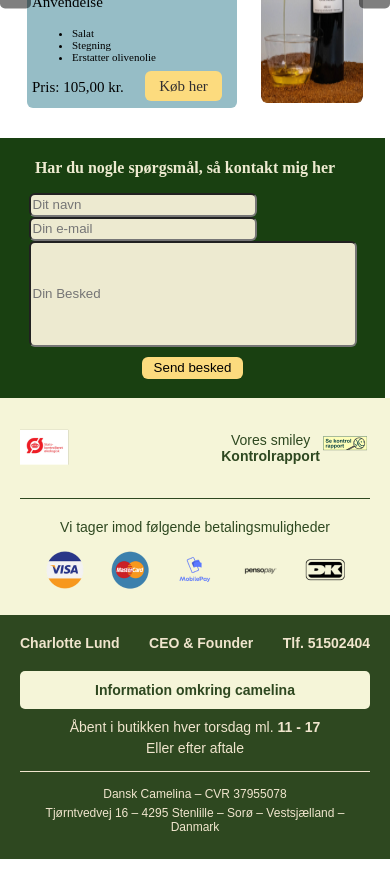
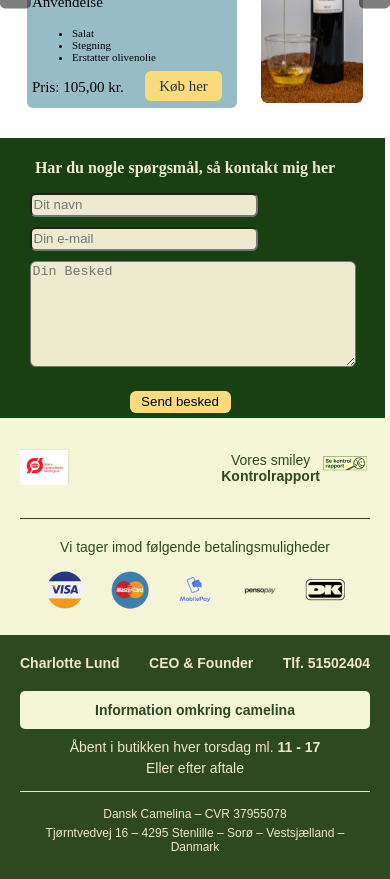
Before and after one commit to Vintherley/EksamenE24, a Vue app: page / in a window 390 px wide. Shown: the part 720-1599 px from the top of the page. Built offline with nearby package versions, Linux system fonts and the light colour scheme.

Commit message:
Rettelser af forskellige ting og tilføjelse af product component

```diff
--- a/src/components/ContactForm.vue
+++ b/src/components/ContactForm.vue
@@ -1,69 +1,156 @@
 <script setup>
+import { ref } from 'vue';
 
+// Refs til inputfelterne
+const name = ref('');
+const email = ref('');
+const message = ref('');
+const showPopup = ref(false); // Styrer synligheden af pop-up
+const feedbackMessage = ref('');
+
+// Funktion til at håndtere indsendelse
+const handleSubmit = () => {
+  if (!name.value || !email.value || !message.value) {
+    feedbackMessage.value = 'Alle felter skal udfyldes!';
+    showPopup.value = true;
+    return;
+  }
+
+  // Indstil feedback-besked og vis pop-up
+  feedbackMessage.value = `Tak for din besked, ${name.value}! Du hører fra mig hurtigst muligt.`;
+  showPopup.value = true;
+
+  // Nulstil felterne
+  name.value = '';
+  email.value = '';
+  message.value = '';
+};
+
+// Funktion til at lukke pop-up
+const closePopup = () => {
+  showPopup.value = false;
+};
 </script>
 
 <template>
   <div class="background-box">
+    <h3 class="title-contakt">Har du nogle spørgsmål, så kontakt mig her</h3>
+    <form @submit.prevent="handleSubmit">
+      <input
+        type="text"
+        v-model="name"
+        class="input-name-email"
+        placeholder="Dit navn"
+      />
 
-        <h3 class="title-contakt">Har du nogle spørgsmål, så kontakt mig her</h3>
+      <input
+        type="email"
+        v-model="email"
+        class="input-name-email"
+        placeholder="Din e-mail"
+      />
 
-    <form >
-        <input type="text" class="input-name-email" placeholder="Dit navn">
+      <textarea
+        v-model="message"
+        class="input-message"
+        placeholder="Din Besked"
+      ></textarea>
 
-        <input type="text" class="input-name-email" placeholder="Din e-mail">
+      <button type="submit" class="send-btn">Send besked</button>
+    </form>
 
-        <input type="text"class="input-message" placeholder="Din Besked">
-    </form>
-    <button class="send-btn">Send besked</button>
+    <!-- Pop-up besked -->
+    <div v-if="showPopup" class="popup-overlay">
+      <div class="popup-content">
+        <p>{{ feedbackMessage }}</p>
+        <button @click="closePopup" class="close-btn">Luk</button>
+      </div>
+    </div>
   </div>
 </template>
 
 <style>
+/* Styling for formular */
 @media (max-width: 768px) {
-.background-box{
+  .background-box {
     margin-top: 30px;
     background-color: #194011;
-    display:flex ;
+    display: flex;
     flex-direction: column;
     align-items: center;
     width: 375px;
     padding: 5px;
-    height: 250px;
+    height: auto;
     margin-left: 0;
   }
-.title-contakt{
+  .title-contakt {
     font-size: medium;
     display: flex;
     justify-self: start;
     margin-left: -15px;
   }
-.input-name-email{
+  .input-name-email {
     display: flex;
     flex-direction: column;
     width: 220px;
     height: 18px;
     border-radius: 6px;
     background-color: #EDEAD0;
+    margin-bottom: 10px;
   }
-.input-message{
+  .input-message {
     width: 320px;
     height: 100px;
     border-radius: 6px;
     background-color: #EDEAD0;
+    margin-bottom: 10px;
   }
   .send-btn {
     margin-top: 10px;
+    margin-left: 100px;
     background-color: #FCDB7E;
     border-radius: 6px;
     width: 101px;
     height: 22px;
     padding: 7px;
     border: none;
-    display: flex; /* Tilføjer en fleksboks */
-    justify-content: center; /* Centrerer teksten horisontalt */
-    align-items: center; /* Centrerer teksten vertikalt */
-    text-align: center; /* Sørger for, at teksten er centreret */
-
+    display: flex;
+    justify-content: center;
+    align-items: center;
+    text-align: center;
+    cursor: pointer;
   }
 }
+
+/* Styling for pop-up */
+.popup-overlay {
+  position: fixed;
+  top: 0;
+  left: 0;
+  width: 100%;
+  height: 100%;
+  background-color: rgba(0, 0, 0, 0.5);
+  display: flex;
+  justify-content: center;
+  align-items: center;
+  z-index: 3;
+}
+
+.popup-content {
+  background-color: #fff;
+  padding: 20px;
+  border-radius: 10px;
+  text-align: center;
+  max-width: 300px;
+}
+
+.close-btn {
+  margin-top: 10px;
+  background-color: #FCDB7E;
+  border: none;
+  border-radius: 6px;
+  padding: 10px 15px;
+  cursor: pointer;
+  font-size: 14px;
+}
 </style>
--- a/src/components/Header.vue
+++ b/src/components/Header.vue
@@ -18,7 +18,7 @@ const toggleMenu = () => {
   <div :class="{ 'nav-links': true, 'active': isMenuOpen }">
     <RouterLink to="/" class="nav-link">Forside</RouterLink>
     <router-link to="/aboutos" class="nav-link">Om os</router-link>
-    <RouterLink to="/webshop.vue" class="nav-link">Shop</RouterLink>
+    <RouterLink to="/webshop" class="nav-link">Shop</RouterLink>
   </div>
 </div>
 </nav>
--- a/src/router/index.js
+++ b/src/router/index.js
@@ -21,14 +21,16 @@ const router = createRouter({
       // which is lazy-loaded when the route is visited.
       component: AboutOs
     },
+
+      {
+        path: '/webshop',
+        name: 'webshop',
+        component: WebShop,
+      },
+
     {
-      path: '/Webshop',
-      name: 'Webshop',
-      component: WebShop
-    },
-    {
-      path: '/Basket',
-      name: 'Basket',
+      path: '/basket',
+      name: 'basket',
       component: Basket
     },
   ]
```
Also changed, not shown: src/components/Products.vue (added, +26 -0 lines). Lines whose indentation alone changed are shown as unchanged.
